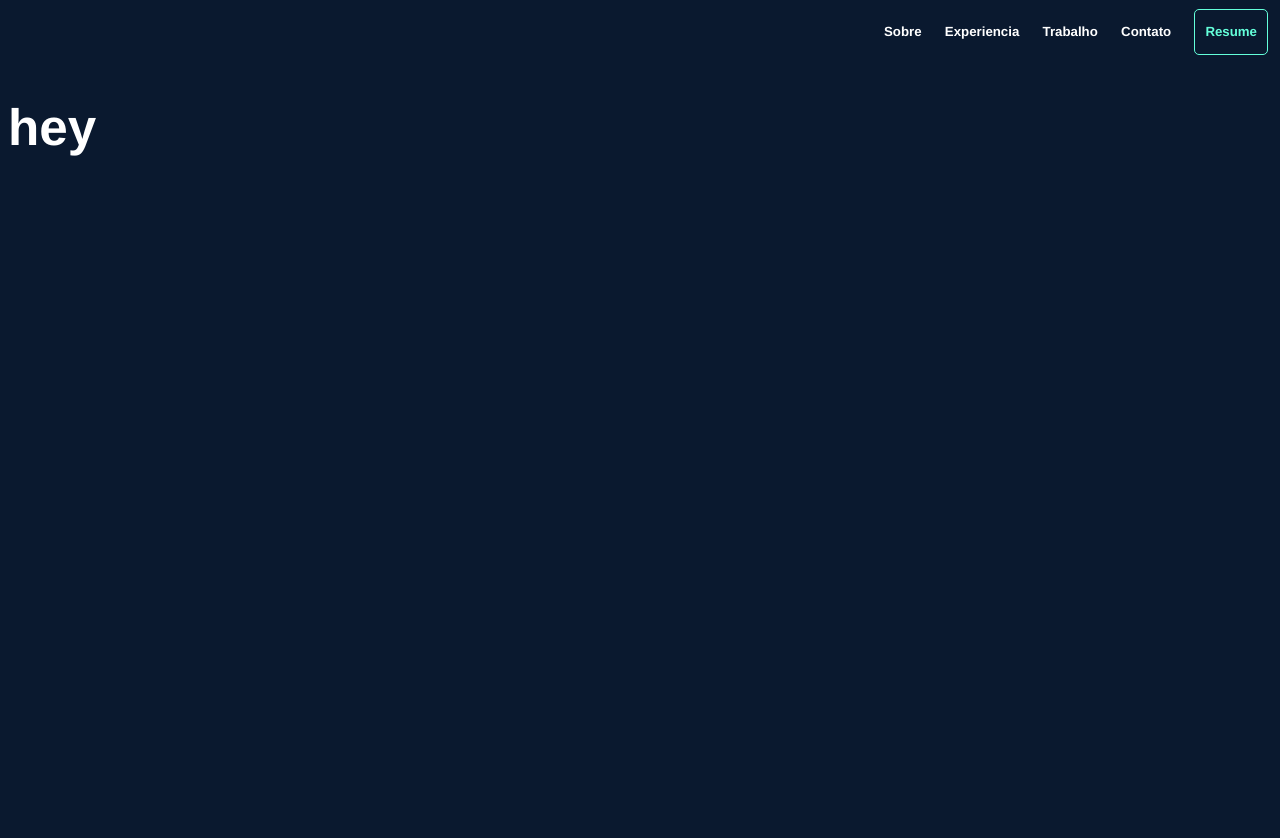
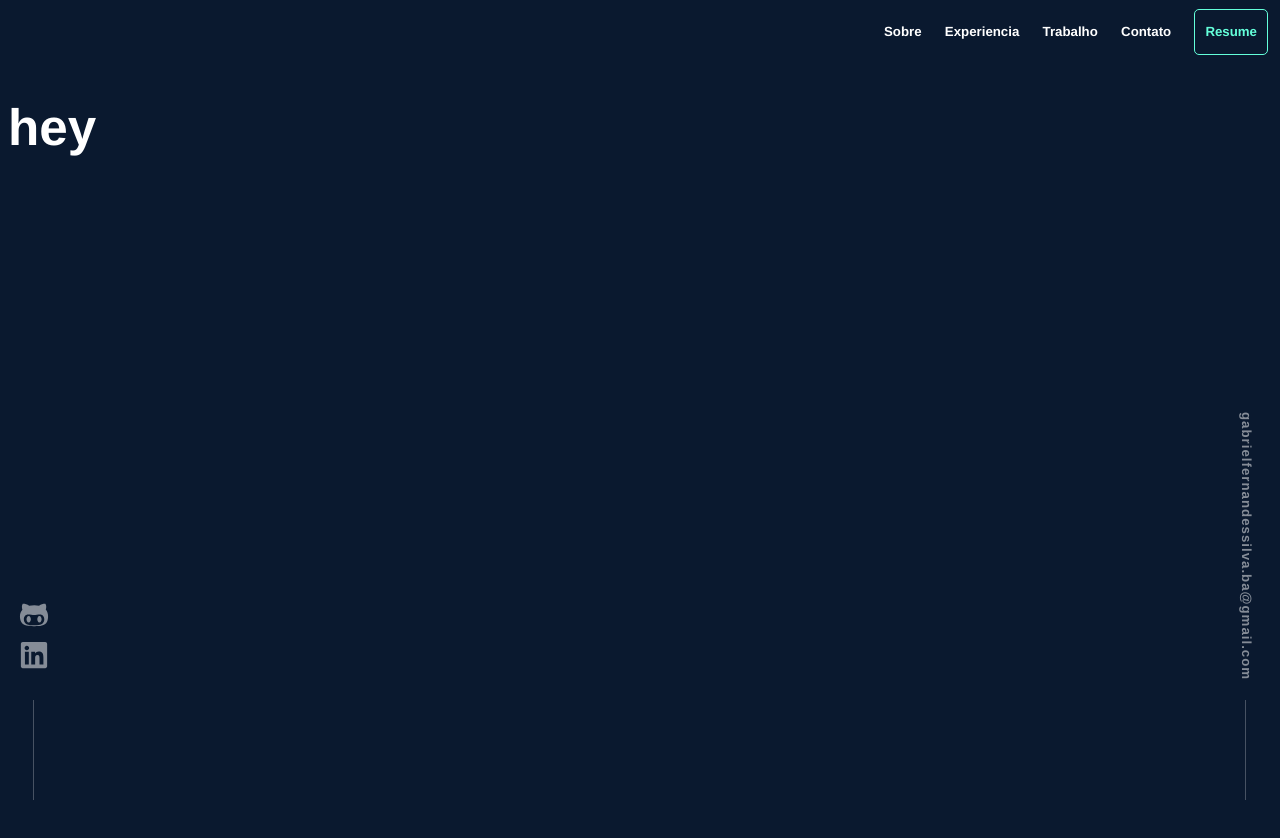
Before and after one commit to Gabriel-sys-hub/my-new-portifolio, a React (Vite) app: page / in a window 1280 px wide. Shown: the top 838 px of the page. Built offline with nearby package versions, Linux system fonts and the light colour scheme.

Commit message:
feature: creating and adding footer to the project

```diff
--- a/src/App.jsx
+++ b/src/App.jsx
@@ -1,5 +1,6 @@
 
 import Header from './components/header/header';
+import Footer from './components/footer/footer';
 import './App.css'
 
 function App() {
@@ -8,6 +9,7 @@ function App() {
     <div className="App">
      <Header></Header>
      <div className='testing_content'><h1>hey</h1></div>
+     <Footer></Footer>
     </div>
   )
 }
--- /dev/null
+++ b/src/components/footer/footer.jsx
@@ -0,0 +1,21 @@
+import React from "react";
+import "./fotter.css";
+import { FaGithubAlt, FaLinkedin } from "react-icons/fa";
+
+export default function Footer() {
+  return (
+    <div className="footer">
+      <div className="fotter-icons">
+        <FaGithubAlt className="github"></FaGithubAlt>
+
+        <FaLinkedin className="linkedin"></FaLinkedin>
+
+        <h5 className="trace"></h5>
+      </div>
+      <div>
+        <h5 className="email">gabrielfernandessilva.ba@gmail.com</h5>
+        <h5 className="trace"></h5>
+      </div>
+    </div>
+  );
+}
--- /dev/null
+++ b/src/components/footer/fotter.css
@@ -0,0 +1,75 @@
+.footer {
+  position: fixed;
+  left: 0;
+  bottom: 0;
+  width: 100%;
+  background-color: transparent;
+  color: white;
+  display: flex;
+  align-items: flex-end;
+  justify-content: space-between;
+  padding: 0px;
+}
+
+.email {
+  writing-mode: vertical-rl;
+  text-orientation: mixed;
+  letter-spacing: 1px;
+  transition: linear 0.3s;
+  opacity: 0.5;
+}
+
+.email:hover {
+  color: var(--blue-secondary);
+  writing-mode: vertical-rl;
+  position: relative;
+  text-orientation: mixed;
+  opacity: 1;
+}
+.trace {
+  writing-mode: vertical-rl;
+  text-orientation: mixed;
+  opacity: 0.5;
+}
+.trace:after {
+  border-left: 1px solid white;
+  content: "";
+  display: inline-block;
+  height: 100px;
+  left: 34px;
+  width: 1px;
+  margin-top: 20px;
+  opacity: 0.5;
+}
+
+.fotter-icons {
+  display: flex;
+  flex-direction: column;
+  height: 200px;
+  align-items: center;
+  justify-content: space-between;
+}
+
+.github {
+    opacity: 0.5;
+  height: 30px;
+  width: 30px;
+}
+
+.github:hover {
+    opacity: 1;
+  color: var(--blue-secondary);
+  cursor: pointer;
+}
+
+.linkedin {
+    opacity: 0.5;
+  height: 30px;
+  width: 30px;
+}
+
+.linkedin:hover {
+    opacity: 1;
+  cursor: pointer;
+  color: var(--blue-secondary);
+}
```
